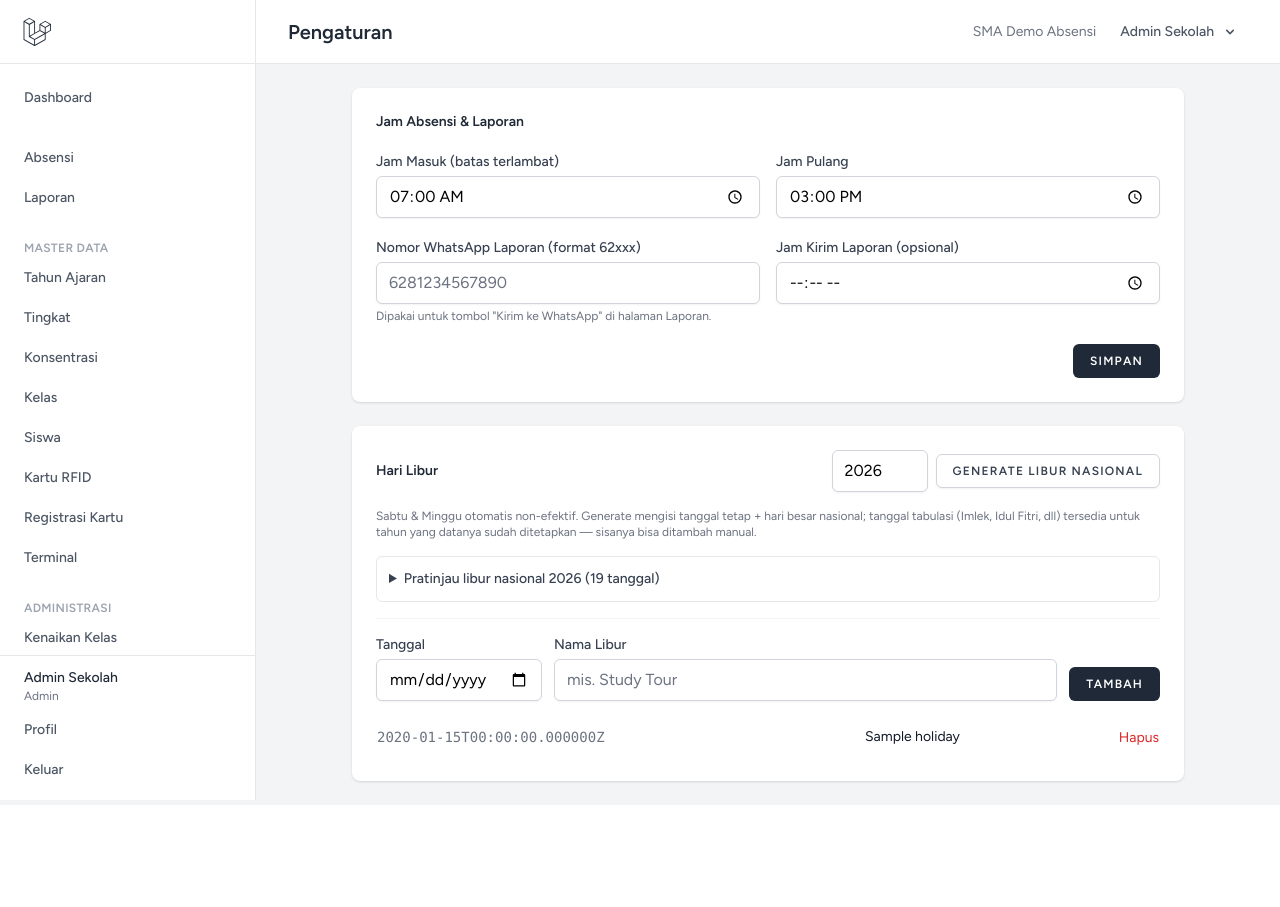
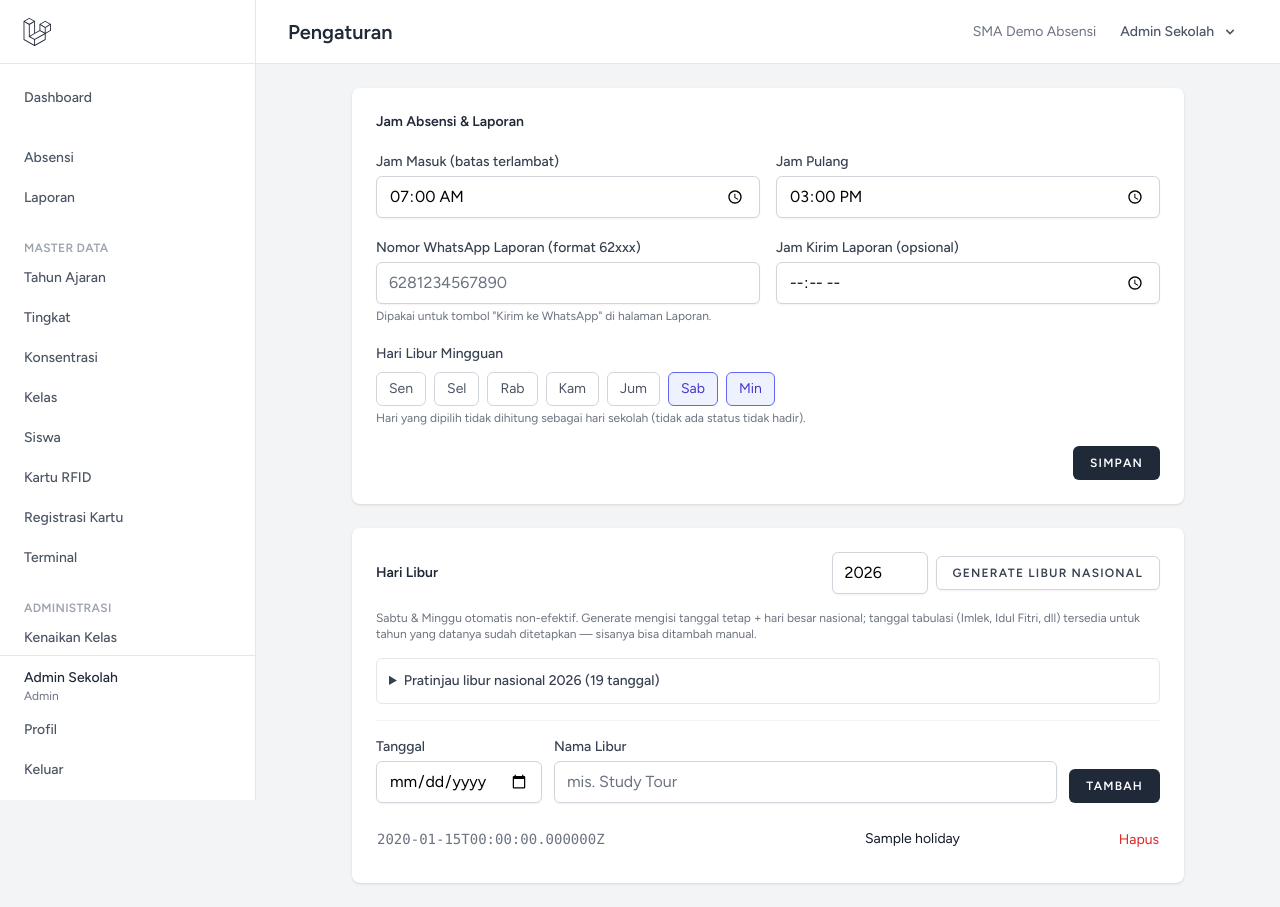
Before and after one commit to shakanaaa/absensi-RFID, a Laravel app: page /settings in a window 1280 px wide. Before the commit the page ends 800 px from the top, so only its background shows below. Run offline with Laravel 12, Linux system fonts and the light colour scheme; a user stored in the database is signed in; data comes from the database, SQL or seed files in the repository; tables that the repository leaves empty hold one stand-in row (values such as "Sample post"); style sheets or scripts are compiled from the project's sources; some libraries are stand-ins or nearby versions.

Commit message:
Atur libur mingguan per sekolah di Pengaturan
school_settings.weekly_off_days (ISO 1-7, default [6,7]) menggantikan
hardcode isWeekend() di SchoolDayService. Admin memilih hari libur
mingguan lewat checkbox; array kosong = setiap hari adalah hari sekolah.
Libur tanggal (school_holidays) tetap menimpa.

Generated with [Devin](https://devin.ai)

Co-Authored-By: Devin <158243242+devin-ai-integration[bot]@users.noreply.github.com>

```diff
--- a/app/Http/Controllers/SettingsController.php
+++ b/app/Http/Controllers/SettingsController.php
@@ -7,6 +7,7 @@ use App\Models\SchoolHoliday;
 use App\Models\SchoolSetting;
 use App\Services\AuditLogger;
 use App\Services\HolidayService;
+use App\Services\SchoolDayService;
 use Illuminate\Http\RedirectResponse;
 use Illuminate\Http\Request;
 use Illuminate\Support\Carbon;
@@ -36,6 +37,7 @@ class SettingsController extends Controller
                 'check_out_time' => $settings->check_out_time?->format('H:i'),
                 'whatsapp_number' => $settings->whatsapp_number,
                 'report_send_time' => $settings->report_send_time?->format('H:i'),
+                'weekly_off_days' => $settings->weekly_off_days ?? SchoolDayService::DEFAULT_OFF_DAYS,
             ],
             'holidays' => SchoolHoliday::where('school_id', $school->id)
                 ->orderBy('holiday_date')->get(['id', 'holiday_date', 'name']),
@@ -56,6 +58,8 @@ class SettingsController extends Controller
             'check_out_time' => ['required', 'date_format:H:i', 'after:check_in_time'],
             'whatsapp_number' => ['nullable', 'string', 'max:20', 'regex:/^[0-9+\-\s()]+$/'],
             'report_send_time' => ['nullable', 'date_format:H:i'],
+            'weekly_off_days' => ['present', 'array'],
+            'weekly_off_days.*' => ['integer', 'between:1,7'],
         ]);
 
         $school = School::findOrFail($request->user()->school_id);
@@ -67,6 +71,7 @@ class SettingsController extends Controller
                 'check_out_time' => $data['check_out_time'].':00',
                 'whatsapp_number' => $data['whatsapp_number'] ?? null,
                 'report_send_time' => isset($data['report_send_time']) ? $data['report_send_time'].':00' : null,
+                'weekly_off_days' => array_values(array_unique(array_map('intval', $data['weekly_off_days']))),
             ]
         );
 
--- a/app/Models/SchoolSetting.php
+++ b/app/Models/SchoolSetting.php
@@ -15,6 +15,7 @@ class SchoolSetting extends Model
             'check_in_time' => 'datetime:H:i:s',
             'check_out_time' => 'datetime:H:i:s',
             'report_send_time' => 'datetime:H:i:s',
+            'weekly_off_days' => 'array',
         ];
     }
 
--- a/database/seeders/DatabaseSeeder.php
+++ b/database/seeders/DatabaseSeeder.php
@@ -32,6 +32,7 @@ class DatabaseSeeder extends Seeder
             'check_in_time' => '07:00:00',
             'check_out_time' => '15:00:00',
             'whatsapp_number' => null,
+            'weekly_off_days' => [6, 7],
         ]);
 
         User::create([
--- a/resources/js/Pages/Settings/Index.vue
+++ b/resources/js/Pages/Settings/Index.vue
@@ -20,7 +20,27 @@ const form = useForm({
     check_out_time: props.settings.check_out_time ?? '15:00',
     whatsapp_number: props.settings.whatsapp_number ?? '',
     report_send_time: props.settings.report_send_time ?? '',
+    weekly_off_days: [...(props.settings.weekly_off_days ?? [6, 7])],
 });
+
+const WEEKDAYS = [
+    { value: 1, label: 'Sen' },
+    { value: 2, label: 'Sel' },
+    { value: 3, label: 'Rab' },
+    { value: 4, label: 'Kam' },
+    { value: 5, label: 'Jum' },
+    { value: 6, label: 'Sab' },
+    { value: 7, label: 'Min' },
+];
+
+const toggleOffDay = (day) => {
+    const i = form.weekly_off_days.indexOf(day);
+    if (i === -1) {
+        form.weekly_off_days.push(day);
+    } else {
+        form.weekly_off_days.splice(i, 1);
+    }
+};
 
 const holidayForm = useForm({ holiday_date: '', name: '' });
 const generateForm = useForm({ year: props.holidayYear });
@@ -79,6 +99,28 @@ const holidayDates = computed(() => new Set(props.holidays.map((h) => h.holiday_
                         <TextInput id="report_send_time" v-model="form.report_send_time" type="time" class="mt-1 w-full" />
                         <InputError :message="form.errors.report_send_time" class="mt-1" />
                     </div>
+                </div>
+
+                <div>
+                    <InputLabel value="Hari Libur Mingguan" />
+                    <div class="mt-2 flex flex-wrap gap-2">
+                        <label
+                            v-for="d in WEEKDAYS"
+                            :key="d.value"
+                            class="flex cursor-pointer items-center gap-1.5 rounded-md border px-3 py-1.5 text-sm"
+                            :class="form.weekly_off_days.includes(d.value) ? 'border-indigo-500 bg-indigo-50 text-indigo-700' : 'border-gray-300 text-gray-600'"
+                        >
+                            <input
+                                type="checkbox"
+                                class="sr-only"
+                                :checked="form.weekly_off_days.includes(d.value)"
+                                @change="toggleOffDay(d.value)"
+                            />
+                            {{ d.label }}
+                        </label>
+                    </div>
+                    <InputError :message="form.errors.weekly_off_days" class="mt-1" />
+                    <p class="mt-1 text-xs text-gray-500">Hari yang dipilih tidak dihitung sebagai hari sekolah (tidak ada status tidak hadir).</p>
                 </div>
 
                 <div class="flex justify-end">
```
Also changed, not shown: app/Services/SchoolDayService.php (+10 -3 lines), tests/Feature/SchoolDayTest.php (added, +119 -0 lines), database/migrations/2026_11_28_000000_add_weekly_off_days_to_school_settings.php (added).
